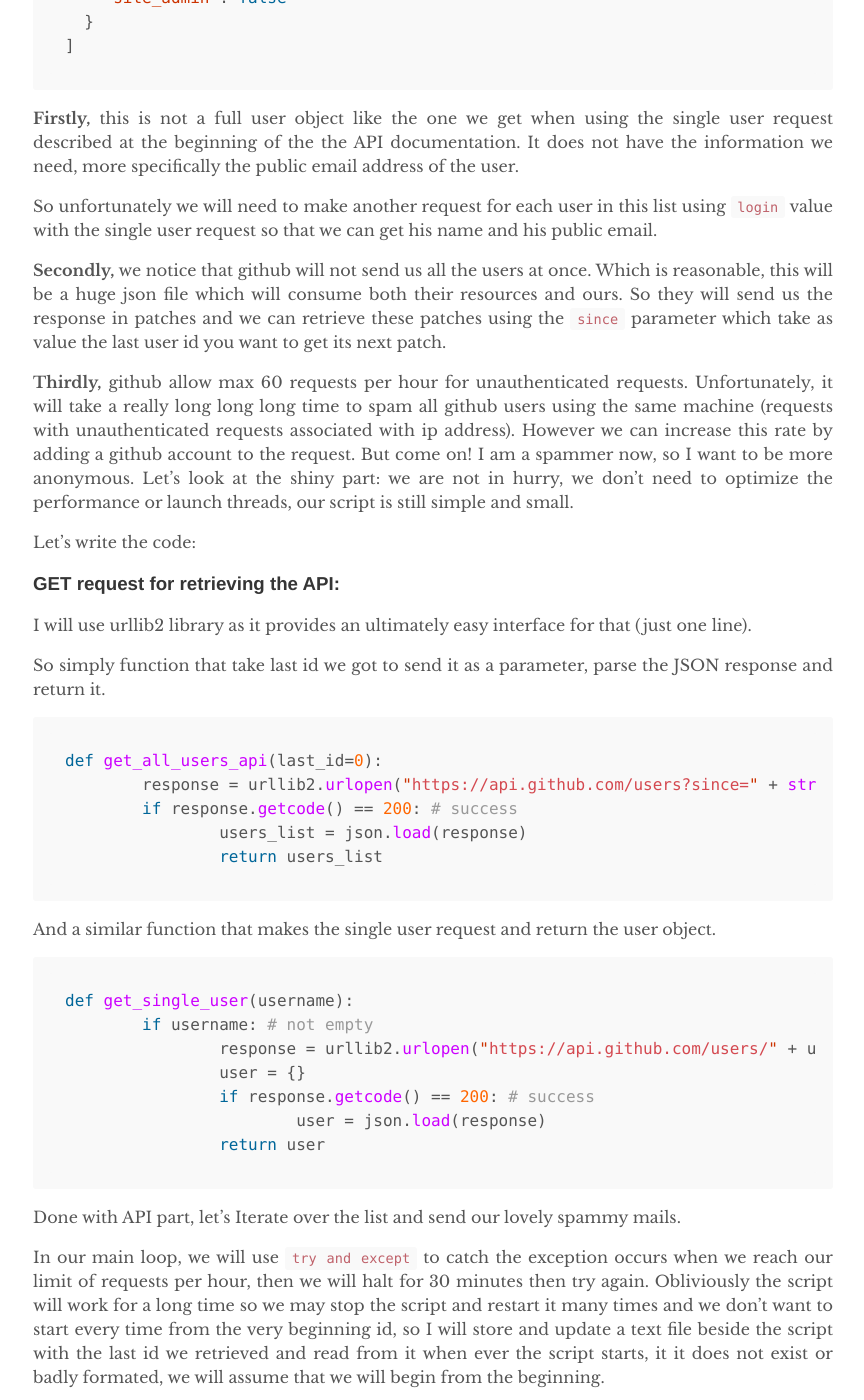
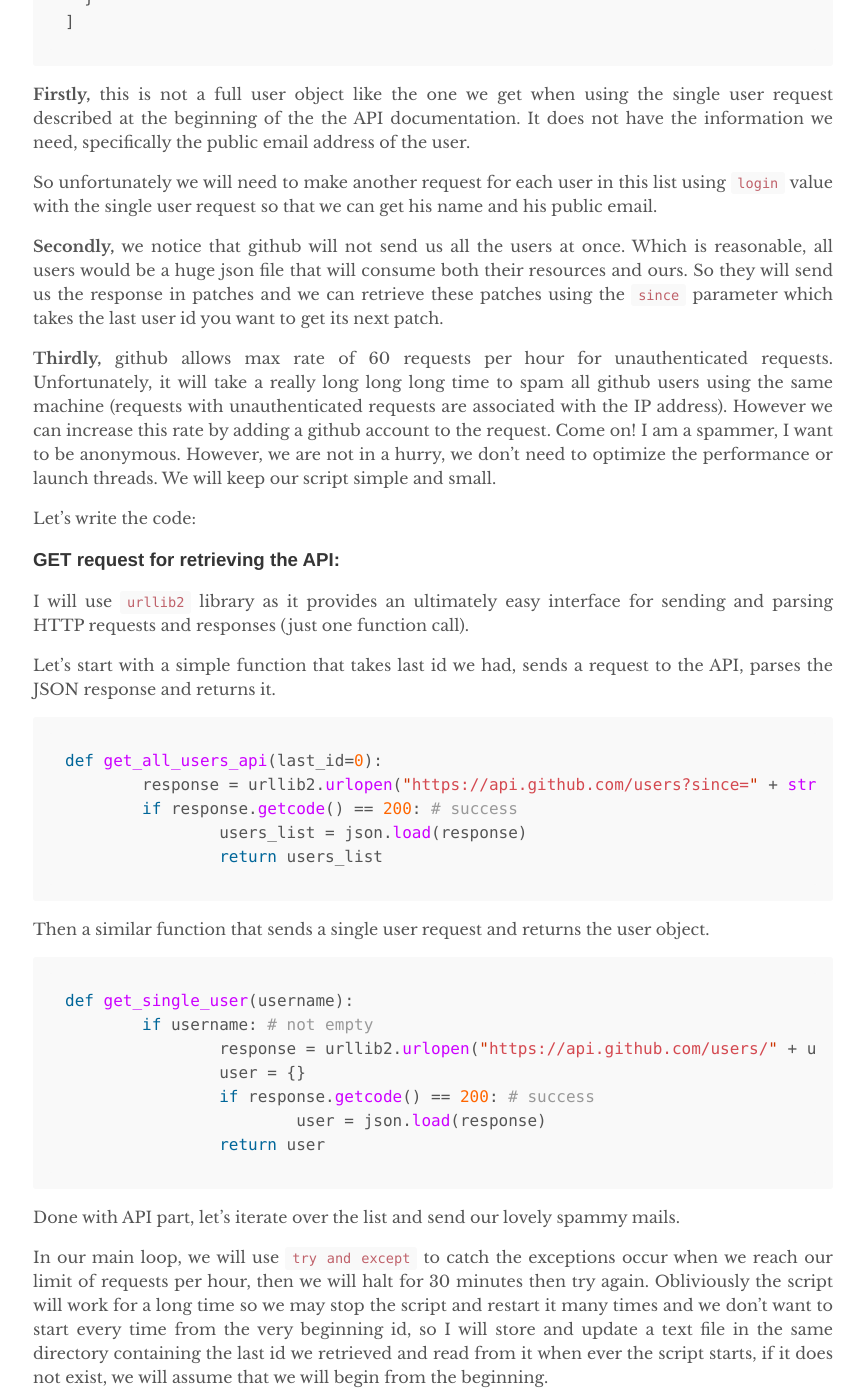
Before and after one commit to HazemSamir/HazemSamir.github.io, a Jekyll site: the page built from _posts/2016-07-25-spam-emails-to-github-users-python.md, in a window 1280 px wide and 1400 px high, scrolled down 1963 px. Shown: the whole window, without its empty margins (207-1071 px from the left). Built offline with Jekyll 4.4.1, drawn with Linux system fonts in a browser that asks for light colours; some of the changed text lies outside the part shown.

Commit message:
Refine an old post - python

````diff
--- a/_posts/2016-07-25-spam-emails-to-github-users-python.md
+++ b/_posts/2016-07-25-spam-emails-to-github-users-python.md
@@ -4,25 +4,24 @@ title: "Sending spam emails to github users [python script]"
 date: 2016-07-25
 ---
 
-Yesterday I received this spam e-mail. When I first saw the subject, I thought yeah finally my ultimately powerful github profile attracted an employer attention :'D . Then when I realized that it was just an advertise for a website, I thought what is going on? is github selling our info in such a cheap way?
-finally I remembered that I set this email as my public email for my github account. Simply they might use github api to retrieve github users info and send this email advertising their website.
+Yesterday I received this e-mail. When I first saw the subject, I thought yay! finally my ultimately powerful github profile attracted an employer attention :'D . Then, I realized that it was just an scam ad for a website. What is going on? Is github selling our info in such a cheap way? Finally I remembered that I set this email as my public email for my github account. Simply, they might use github API to retrieve github users info and send this email advertising their website to them.
 
 <figure>
 	<img src="/data/images/gihub_spam_email.png">
 </figure>
 
-Then I was thinking: what about writing a simple scrapper like theirs?, So I wrote this python script and hopefully I will do the same using node.js soon.
+Then I was thinking: what about writing a simple API scrapper like theirs? So I wrote this python script and hopefully I will do the same using node.js soon.
 
 
 ### GitHub API:
 
-Github provides a nice API that I was hoping to play with it one day. What we need here is just the users API [developer.github.com/v3/users/](https://developer.github.com/v3/users/). We just need to send a simple HTTP GET request with to this url:
+Github provides a nice API that I was always looking to playing with one day. We only need the users API here [developer.github.com/v3/users/](https://developer.github.com/v3/users/). We all we need to do is to send a simple HTTP GET request to this url:
 
 ```
 GET http://api.gihub.com/users
 ```
 
-Github will send back a JSON formated response which is a list of objects with this format:
+Github will send back a JSON formated response containing a list of users of this format:
 
 ```javascript
 [
@@ -48,21 +47,21 @@ Github will send back a JSON formated response which is a list of objects with t
 ]
 ```
 
-**Firstly,** this is not a full user object like the one we get when using the single user request described at the beginning of the the API documentation. It does not have the information we need, more specifically the public email address of the user.
+**Firstly,** this is not a full user object like the one we get when using the single user request described at the beginning of the the API documentation. It does not have the information we need, specifically the public email address of the user.
 
 So unfortunately we will need to make another request for each user in this list using `login` value with the single user request so that we can get his name and his public email.
 
-**Secondly,** we notice that github will not send us all the users at once. Which is reasonable, this will be a huge json file which will consume both their resources and ours. So they will send us the response in patches and we can retrieve these patches using the `since` parameter which take as value the last user id you want to get its next patch.
+**Secondly,** we notice that github will not send us all the users at once. Which is reasonable, all users would be a huge json file that will consume both their resources and ours. So they will send us the response in patches and we can retrieve these patches using the `since` parameter which takes the last user id you want to get its next patch.
 
-**Thirdly,** github allow max 60 requests per hour for unauthenticated requests. Unfortunately, it will take a really long long long time to spam all github users using the same machine (requests with unauthenticated requests associated with ip address). However we can increase this rate by adding a github account to the request. But come on! I am a spammer now, so I want to be more anonymous. Let's look at the shiny part: we are not in hurry, we don't need to optimize the performance or launch threads, our script is still simple and small.
+**Thirdly,** github allows max rate of 60 requests per hour for unauthenticated requests. Unfortunately, it will take a really long long long time to spam all github users using the same machine (requests with unauthenticated requests are associated with the IP address). However we can increase this rate by adding a github account to the request. Come on! I am a spammer, I want to be anonymous. However, we are not in a hurry, we don't need to optimize the performance or launch threads. We will keep our script simple and small.
 
 Let's write the code:
 
 ### GET request for retrieving the API:
 
-I will use urllib2 library as it provides an ultimately easy interface for that (just one line).
+I will use `urllib2` library as it provides an ultimately easy interface for sending and parsing HTTP requests and responses (just one function call).
 
-So simply function that take last id we got to send it as a parameter, parse the JSON response and return it.
+Let's start with a simple function that takes last id we had, sends a request to the API, parses the JSON response and returns it.
 
 ``` python
 def get_all_users_api(last_id=0):
@@ -71,7 +70,7 @@ def get_all_users_api(last_id=0):
 		users_list = json.load(response)
 		return users_list
 ```
-And a similar function that makes the single user request and return the user object.
+Then a similar function that sends a single user request and returns the user object.
 
 ``` python
 def get_single_user(username):
@@ -83,13 +82,13 @@ def get_single_user(username):
 		return user
 ```
 
-Done with API part, let's Iterate over the list and send our lovely spammy mails.
+Done with API part, let's iterate over the list and send our lovely spammy mails.
 
-In our main loop, we will use `try and except` to catch the exception occurs when we reach our limit of requests per hour, then we will halt for 30 minutes then try again. Obliviously the script will work for a long time so we may stop the script and restart it many times and we don't want to start every time from the very beginning id, so I will store and update a text file beside the script with the last id we retrieved and read from it when ever the script starts, it it does not exist or badly formated, we will assume that we will begin from the beginning.
+In our main loop, we will use `try and except` to catch the exceptions occur when we reach our limit of requests per hour, then we will halt for 30 minutes then try again. Obliviously the script will work for a long time so we may stop the script and restart it many times and we don't want to start every time from the very beginning id, so I will store and update a text file in the same directory containing the last id we retrieved and read from it when ever the script starts, if it does not exist, we will assume that we will begin from the beginning.
 
 Then let's use a gmail account for sending the email as explained [here](http://stackabuse.com/how-to-send-emails-with-gmail-using-python/).
 
-So that is it, check the full code here: [github.com/HazemSamir/github_scrapper](https://github.com/HazemSamir/github_scrapper), simple and easy for a fun hour of coding. Feel free to try or modify it and notify me if some thing went wrong.
+That's it, you can check the full code here: [github.com/HazemSamir/github_scrapper](https://github.com/HazemSamir/github_scrapper), a fun hour of coding. Feel free to play with it.
 
 #### what to do next:
 
````
